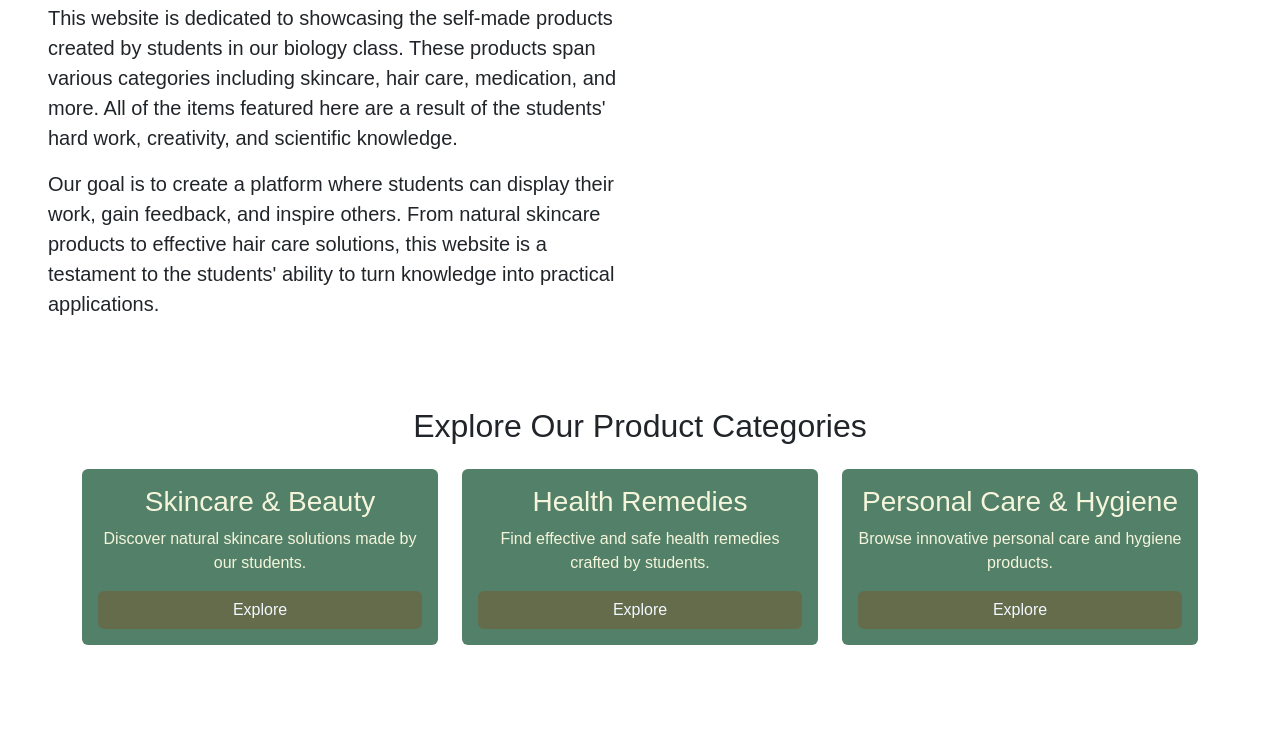
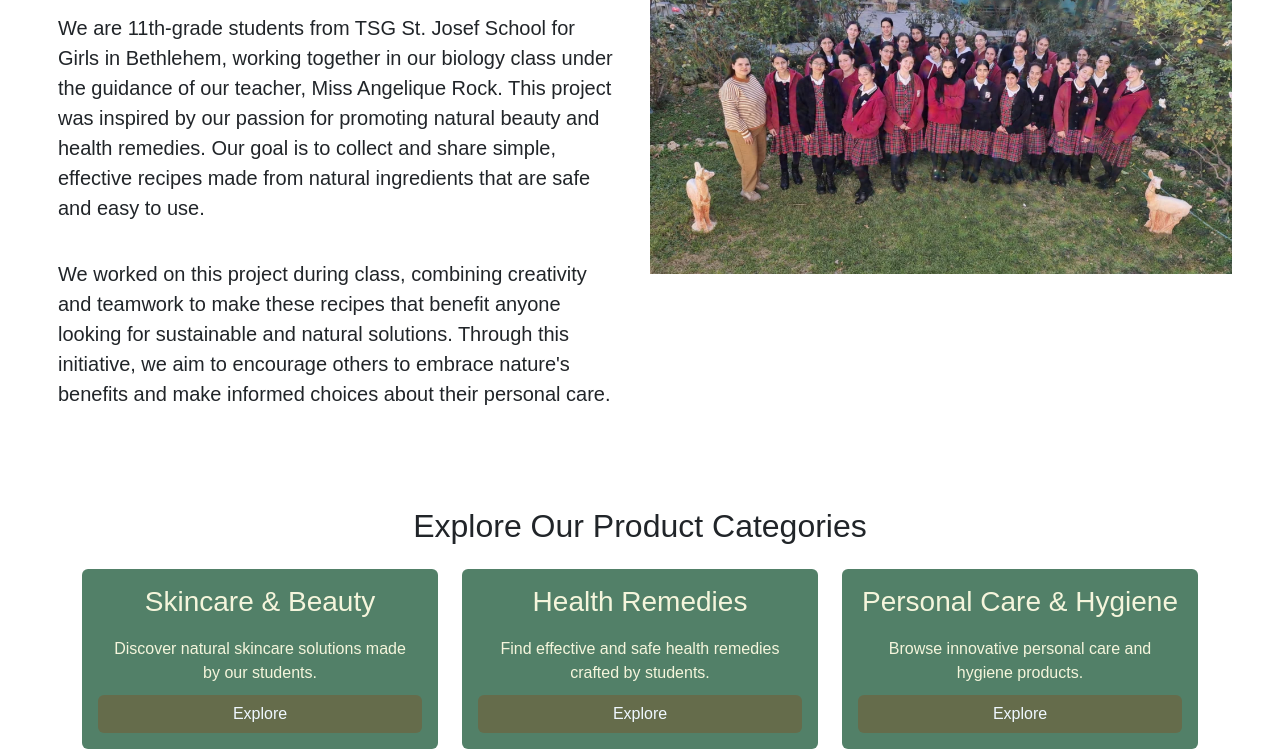
Before and after one commit to joelle404/Biologyinnovations, a plain HTML site: page index.html in a window 1280 px wide. Shown: the part 327-1076 px from the top of the page. Before the commit the page ends 972 px from the top, so only its background shows below. Drawn offline with nearby package versions, Linux system fonts and the light colour scheme.

Commit message:
added group pic and changed the text in the home page (:

```diff
--- a/index.css
+++ b/index.css
@@ -80,3 +80,25 @@ color: aliceblue;
     text-decoration: underline;
 
     }
+
+
+
+    .feature-section {
+        display: grid;
+        grid-template-columns: 1fr 1fr; /* Creates 2 equal columns */
+        gap: 20px; /* Adds space between columns */
+        align-items: center; /* Vertically centers content in each grid cell */
+      }
+
+      .grouppic {
+        width: 100%; /* Ensures the image takes full width of its grid cell */
+        height: auto; /* Maintains aspect ratio */
+        max-height: 400px; /* Limits maximum height if needed */
+        object-fit: cover; /* Ensures the image covers the area */
+      }
+
+      p {
+        margin: 0; /* Removes default margin for better control */
+        padding: 10px; /* Adds some padding to the paragraph */
+        font-size: 16px; /* Adjusts text size */
+      }
--- a/index.html
+++ b/index.html
@@ -39,10 +39,14 @@
 
     <!-- Feature Section -->
     <div class="p-5 p-md-5 mb-4 rounded feature-section">
-        <div class="col-lg-6 px-0">
+        <div class="">
             <h1 class="display-4 fst-italic">Welcome to the Biology Student Creations Website</h1>
-            <p class="lead my-3">This website is dedicated to showcasing the self-made products created by students in our biology class. These products span various categories including skincare, hair care, medication, and more. All of the items featured here are a result of the students' hard work, creativity, and scientific knowledge.</p>
-            <p class="lead my-3">Our goal is to create a platform where students can display their work, gain feedback, and inspire others. From natural skincare products to effective hair care solutions, this website is a testament to the students' ability to turn knowledge into practical applications.</p>
+            <p class="lead my-3">We are 11th-grade students from TSG St. Josef School for Girls in Bethlehem, working together in our biology class under the guidance of our teacher, Miss Angelique Rock. This project was inspired by our passion for promoting natural beauty and health remedies. Our goal is to collect and share simple, effective recipes made from natural ingredients that are safe and easy to use.
+            </p>
+            <p class="lead my-3">We worked on this project during class, combining creativity and teamwork to make these recipes that benefit anyone looking for sustainable and natural solutions. Through this initiative, we aim to encourage others to embrace nature's benefits and make informed choices about their personal care.</p>
+        </div>
+        <div>
+            <img class="grouppic" src="grouppic.jpg" alt="">
         </div>
     </div>
 
```
Also changed, not shown: grouppic.jpg (added).
